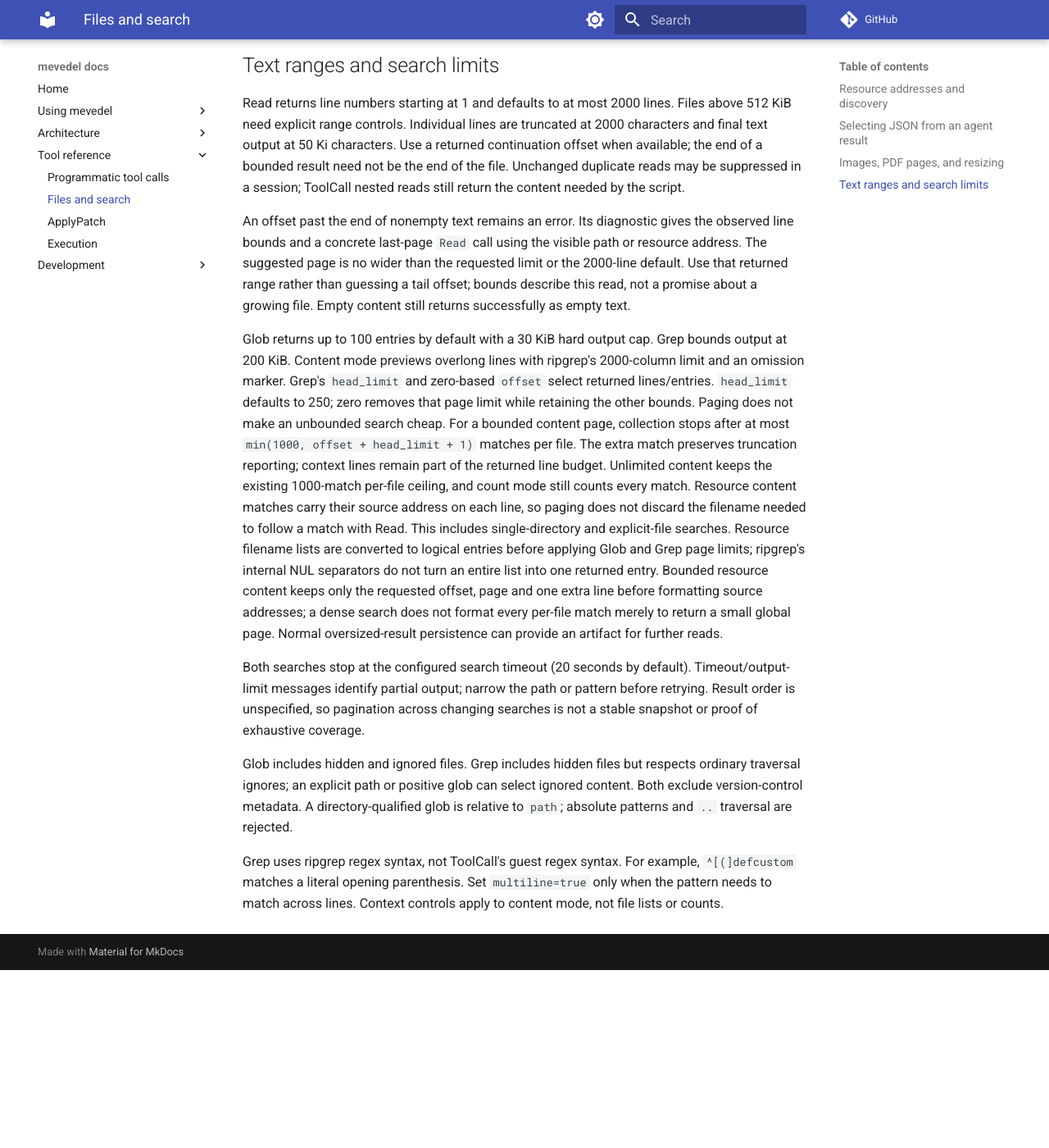
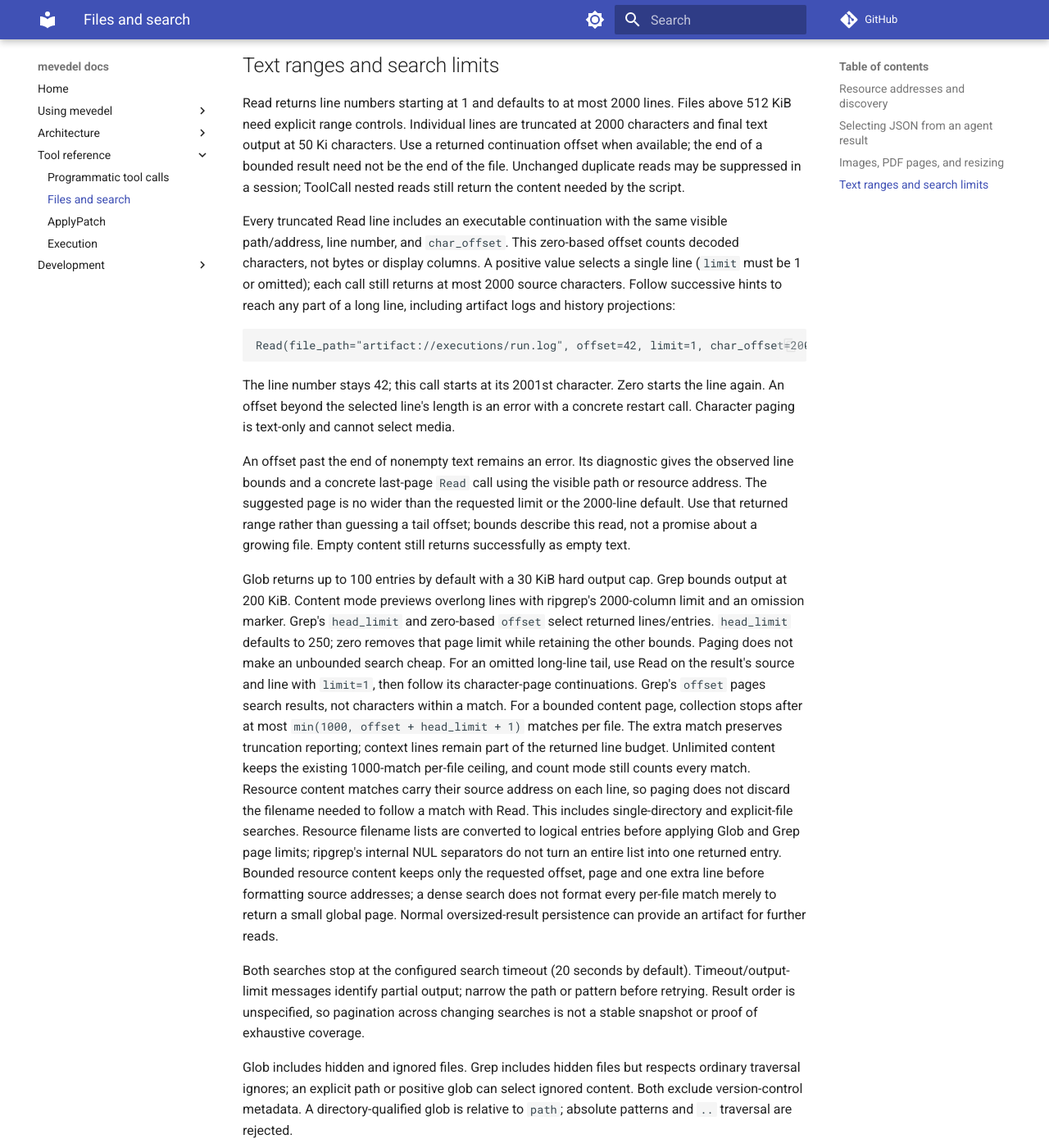
Before and after one commit to FrauH0lle/mevedel, an MkDocs documentation site: the page built from docs/tools/files.md, in a window 1280 px wide and 1400 px high, scrolled down 3355 px. Shown: the whole window at 82% size. Built offline with MkDocs 1.6.1 and Material for MkDocs 9.7.7, drawn with Linux system fonts in a browser that asks for light colours; comment, search, counter and statistics services are not loaded; before the commit the page ends 4538 px from its top, so only the background shows below that.

Commit message:
feat(tools): Page long Read lines with exact continuations
Keep truncated evidence reachable without increasing output caps or exposing resource backing paths. A single decoded-character offset pages one selected text line; Grep previews lead to the same Read surface.

* mevedel-tool-fs.el (mevedel-tool-fs--register): Register char_offset.
* mevedel-tool-fs-read.el (mevedel-tool-fs-read--normalize-read-args): Validate single-line character pages.
(mevedel-tool-fs-read--add-line-numbers): Slice long lines and emit exact escaped retries.
(mevedel-tool-fs-read--finalize-read-buffer, mevedel-tool-fs-read-slurp-file-contents, mevedel-tool-fs-read-session-artifact, mevedel-tool-fs-read--file, mevedel-tool-fs-read--virtual-text, mevedel-tool-fs-read--resource-path): Carry character offsets, isolate duplicate ranges and retain caller-visible paths across temporary buffers.
* mevedel-mentions.el: Update Read helper declarations.
* prompts/tools/read.md, prompts/tools/grep.md, docs/tools/files.md, docs/address-to-resource.md: Document bounded character continuations.
* docs/adr/0104-keep-resource-addresses-closed-and-capability-neutral.md: Record long-line recovery without private paths.
* test/test-mevedel-tool-fs-read.el, test/test-mevedel-tool-fs-read-long-lines.el: Exercise exact retries through registered tools, multibyte escaped backtraces, resources, newline filenames, caps, and buffer-local remote sessions.

Validation: full strict check passes (12622 results, 38 expected skips); fresh-file Read/Grep/resource checks pass (275 results); real remote acceptance passes (55 results, four Docker-only skips). Remote retry regression has a discriminating red/green control.

````diff
--- a/docs/tools/files.md
+++ b/docs/tools/files.md
@@ -136,6 +136,21 @@ continuation offset when available; the end of a bounded result need not be
 the end of the file. Unchanged duplicate reads may be suppressed in a session;
 ToolCall nested reads still return the content needed by the script.
 
+Every truncated Read line includes an executable continuation with the same
+visible path/address, line number, and `char_offset`. This zero-based offset
+counts decoded characters, not bytes or display columns. A positive value
+selects a single line (`limit` must be 1 or omitted); each call still returns
+at most 2000 source characters. Follow successive hints to reach any part of
+a long line, including artifact logs and history projections:
+
+```text
+Read(file_path="artifact://executions/run.log", offset=42, limit=1, char_offset=2000)
+```
+
+The line number stays 42; this call starts at its 2001st character. Zero starts
+the line again. An offset beyond the selected line's length is an error with
+a concrete restart call. Character paging is text-only and cannot select media.
+
 An offset past the end of nonempty text remains an error. Its diagnostic gives
 the observed line bounds and a concrete last-page `Read` call using the visible
 path or resource address. The suggested page is no wider than the requested
@@ -149,6 +164,9 @@ ripgrep's 2000-column limit and an omission marker. Grep's `head_limit` and zero
 select returned lines/entries. `head_limit` defaults to 250; zero removes that
 page limit while retaining the other bounds. Paging does not make an unbounded
 search cheap.
+For an omitted long-line tail, use Read on the result's source and line with
+`limit=1`, then follow its character-page continuations. Grep's `offset` pages
+search results, not characters within a match.
 For a bounded content page, collection stops after at most
 `min(1000, offset + head_limit + 1)` matches per file. The extra match preserves
 truncation reporting; context lines remain part of the returned line budget.
````
Also changed, not shown: docs/address-to-resource.md (+6 -0 lines), docs/adr/0104-keep-resource-addresses-closed-and-capability-neutral.md (+12 -0 lines), prompts/tools/grep.md (+2 -0 lines), prompts/tools/read.md (+4 -1 lines), 5 other files.
